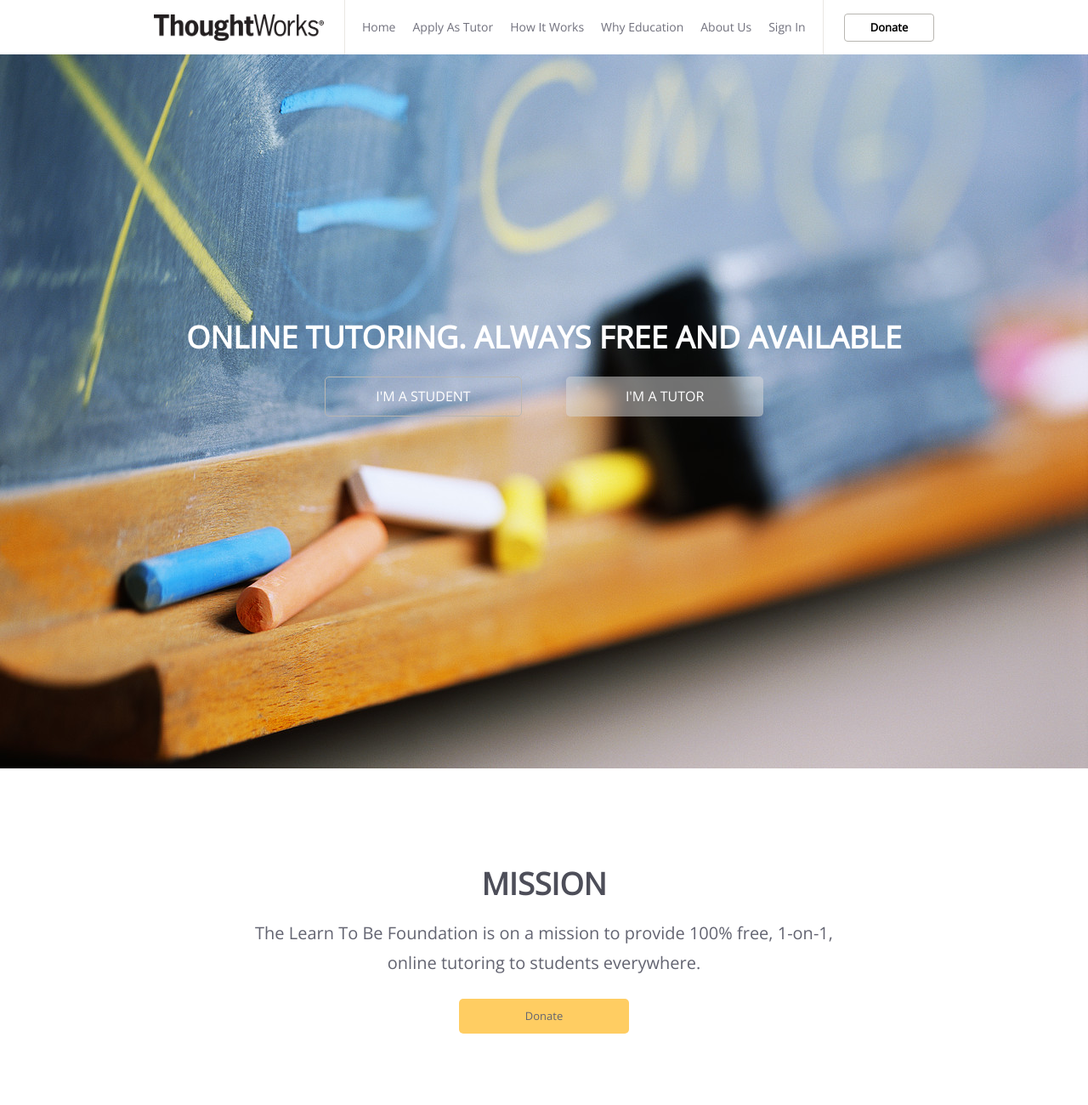
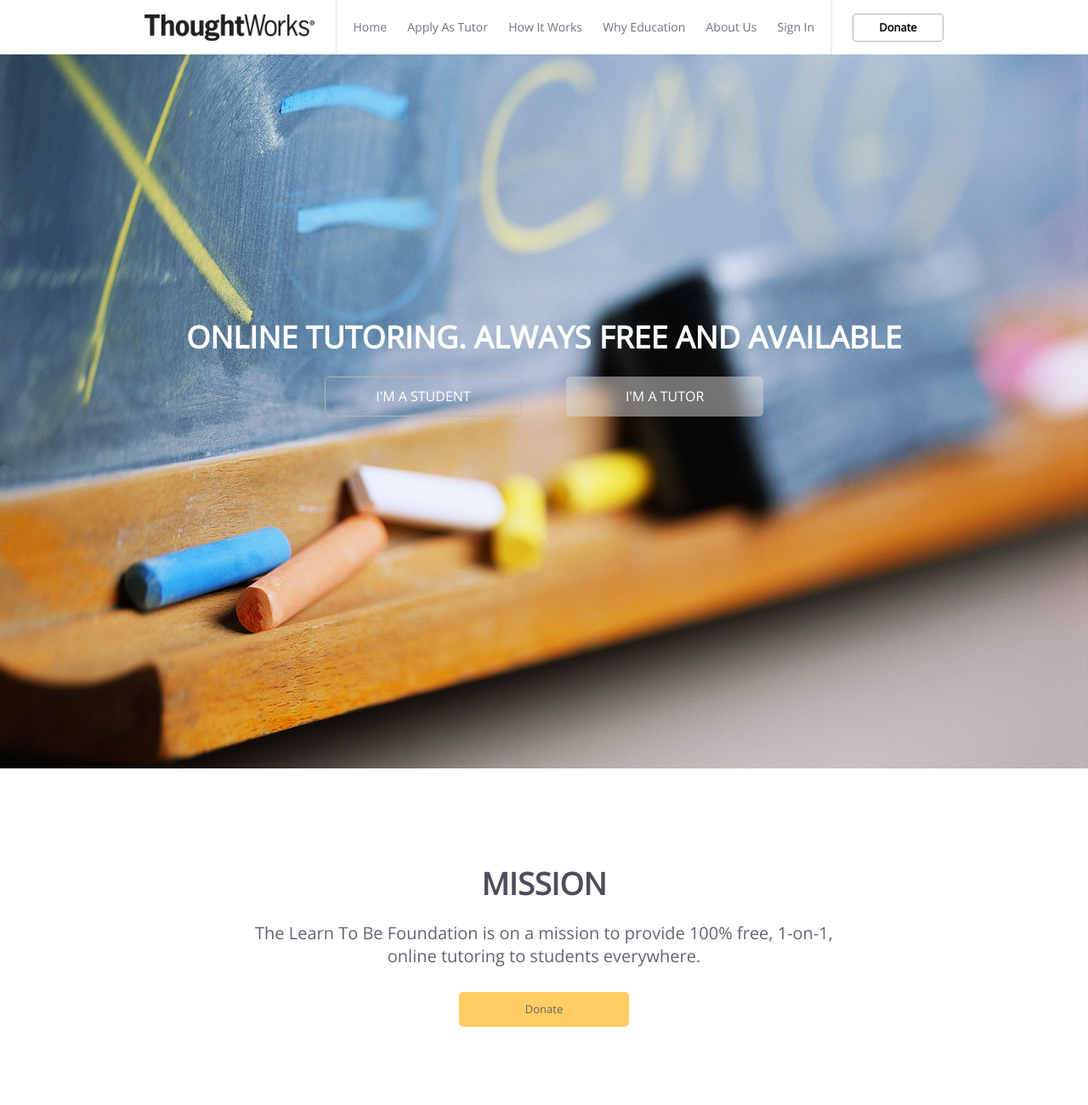
Before and after one commit to heaton/heaton.github.io, a plain HTML site: page week1/index.html in a window 1280 px wide. Shown: the top 1300 px of the page at 85% size. Drawn offline with nearby package versions, Linux system fonts and the light colour scheme.

Commit message:
improvement

```diff
--- a/week1/css/style.css
+++ b/week1/css/style.css
@@ -71,6 +71,10 @@ header .donate {
   padding: 6px 30px 7px;
 }
 
+header .links {
+  display: inline-block;
+}
+
 .slogan {
   background-image: url("../images/s1.jpg");
   background-size: 100%;
@@ -113,7 +117,8 @@ header .donate {
 
 .mission p {
   font-size: 20px;
-  margin: 8px 0;
+  margin: 8px auto;
+  width: 700px;
 }
 
 .mission .button {
--- a/week1/index.html
+++ b/week1/index.html
@@ -14,10 +14,17 @@
       <a href="#"><img class="logo" src="images/tw-logo.png" /></a>
       <nav>
         <ul>
-              <li>Home</li><li>Apply As Tutor</li><li>How It Works</li><li>Why Education</li><li>About Us</li><li>Sign In</li>
+          <li>Home</li>
+          <li>Apply As Tutor</li>
+          <li>How It Works</li>
+          <li>Why Education</li>
+          <li>About Us</li>
+          <li>Sign In</li>
         </ul>
       </nav>
+      <div class="links">
         <a href="#" class="button donate">Donate</a>
+      </div>
     </header>
 
     <section class="slogan">
@@ -30,8 +37,7 @@
 
     <section class="mission">
       <h2>MISSION</h2>
-          <p>The Learn To Be Foundation is on a mission to provide 100% free, 1-on-1,</p>
-          <p>online tutoring to students everywhere.</p>
+      <p>The Learn To Be Foundation is on a mission to provide 100% free, 1-on-1, online tutoring to students everywhere.</p>
       <a href="#" class="button">Donate</a>
     </section>
 
```
Lines whose indentation alone changed are shown as unchanged.
